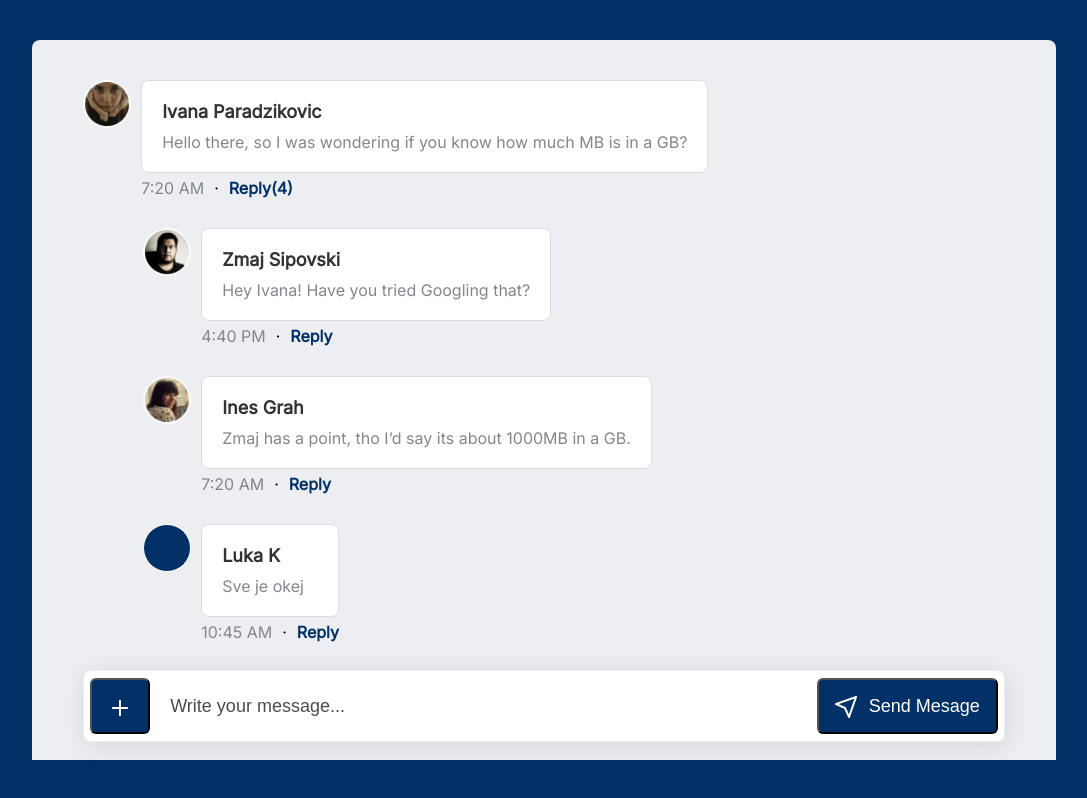
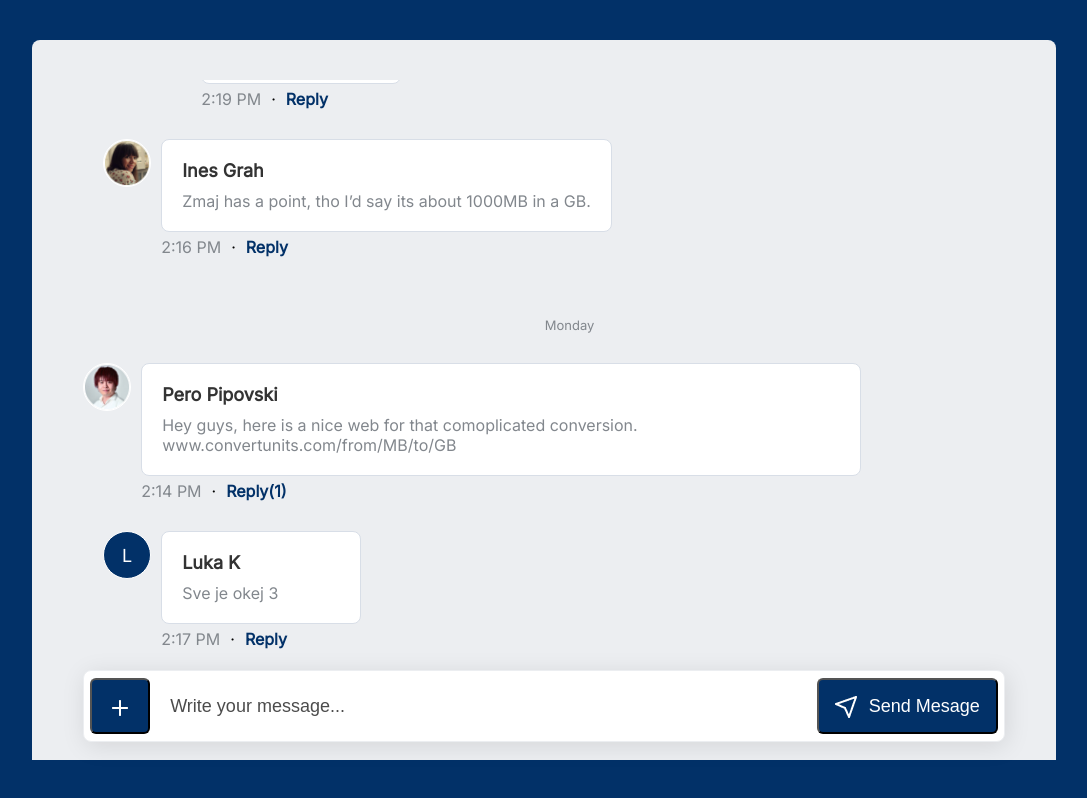
Before and after one commit to lkoscak/comments-feature, a React (Vite) app in the folder client/: page / in a window 1280 px wide. Shown: the whole page, without its empty margins (96-1183 px from the left). Built offline with nearby package versions, Linux system fonts and the light colour scheme.

Commit message:
Almost finished with functionalities

```diff
--- a/client/package.json
+++ b/client/package.json
@@ -13,7 +13,8 @@
 		"moment": "^2.29.4",
 		"react": "^18.2.0",
 		"react-dom": "^18.2.0",
-		"styled-components": "^6.0.8"
+		"styled-components": "^6.0.8",
+		"uuid": "^9.0.1"
 	},
 	"devDependencies": {
 		"@types/react": "^18.2.15",
--- a/client/src/assets/data/comments.json
+++ b/client/src/assets/data/comments.json
@@ -5,39 +5,39 @@
 				"id": "2",
 				"author": {
 					"name": "Pero Pipovski",
-					"picture": "pero.png"
+					"picture": "pero.jpg"
 				},
 				"text": "Hey guys, here is a nice web for that comoplicated conversion. www.convertunits.com/from/MB/to/GB",
-				"timestamp": 1626861080278
+				"timestamp": 1695046477
 			},
 			{
 				"id": "1",
 				"author": {
 					"name": "Ivana Paradzikovic",
-					"picture": "ivana.png"
+					"picture": "ivana.jpg"
 				},
 				"text": "Hello there, so I was wondering if you know how much MB is in a GB?",
-				"timestamp": 414514740000
+				"timestamp": 1694096077
 			},
 			{
 				"id": "3",
 				"parent_id": "1",
 				"author": {
 					"name": "Zmaj Sipovski",
-					"picture": "zmaj.png"
+					"picture": "zmaj.jpg"
 				},
 				"text": "Hey Ivana! Have you tried Googling that?",
-				"timestamp": 414514860000
+				"timestamp": 1694096100
 			},
 			{
 				"id": "4",
 				"parent_id": "1",
 				"author": {
 					"name": "Ines Grah",
-					"picture": "ines.png"
+					"picture": "ines.jpg"
 				},
 				"text": "Zmaj has a point, tho I’d say its about 1000MB in a GB.",
-				"timestamp": 414516900000
+				"timestamp": 1694096200
 			},
 			{
 				"id": "5",
@@ -47,7 +47,7 @@
 					"picture": null
 				},
 				"text": "Sve je okej",
-				"timestamp": 414516912345
+				"timestamp": 1695046677
 			},
 			{
 				"id": "6",
@@ -57,7 +57,7 @@
 					"picture": null
 				},
 				"text": "Sve je okej 2",
-				"timestamp": 414516912389
+				"timestamp": 1695046777
 			},
 			{
 				"id": "7",
@@ -67,7 +67,7 @@
 					"picture": null
 				},
 				"text": "Sve je okej 3",
-				"timestamp": 414516912467
+				"timestamp": 1695046677
 			}
 		]
 	}
--- a/client/src/assets/wrappers/Comment.js
+++ b/client/src/assets/wrappers/Comment.js
@@ -3,16 +3,34 @@ import styled from "styled-components";
 const Wrapper = styled.div`
 	width: 100%;
 	margin-bottom: 30px;
-
+	display: flex;
+	flex-direction: column;
+	.time-header {
+		font-size: 13px;
+		color: var(--color-text-primaryLight);
+		align-self: center;
+		padding: 30px 0px;
+	}
 	.container {
 		max-width: 80%;
 		display: flex;
 		justify-content: flex-start;
 		gap: 10px;
-		margin-left: ${({ isReply }) => (isReply ? "60px" : "0px")};
+		margin-left: ${({ replyLevel }) => `${replyLevel * 20}px`};
+
+		.reply-connector {
+			position: absolute;
+			border: 2px 1xp 0px 0px solid black;
+			height: 20px;
+			width: 20px;
+			top: 0;
+			left: 0;
+		}
+
 		.avatar-container {
 			align-self: flex-start;
 			height: 100%;
+			position: relative;
 
 			.avatar {
 				height: 48px;
@@ -23,6 +41,11 @@ const Wrapper = styled.div`
 
 			.avatar.no-img {
 				background-color: var(--color-bg-primaryDark);
+				color: #ffffff;
+				display: flex;
+				align-items: center;
+				justify-content: center;
+				font-size: 18px;
 			}
 		}
 
@@ -42,6 +65,7 @@ const Wrapper = styled.div`
 				background-color: var(--color-bg-secondaryLight);
 				gap: 10px;
 				padding: 20px;
+				min-width: 200px;
 
 				h3,
 				p {
--- a/client/src/components/Container.jsx
+++ b/client/src/components/Container.jsx
@@ -1,12 +1,15 @@
 import Wrapper from "../assets/wrappers/Container";
 import CommentInput from "./comment_input/CommentInput";
 import CommentsDisplay from "./comments_display/CommentsDisplay";
+import { AppProvider } from "../context/appContext";
 
 const Container = () => {
 	return (
 		<Wrapper>
-			<CommentsDisplay></CommentsDisplay>
-			<CommentInput></CommentInput>
+			<AppProvider>
+				<CommentsDisplay></CommentsDisplay>
+				<CommentInput></CommentInput>
+			</AppProvider>
 		</Wrapper>
 	);
 };
--- a/client/src/components/comment_input/CommentInput.jsx
+++ b/client/src/components/comment_input/CommentInput.jsx
@@ -2,16 +2,44 @@ import Wrapper from "../../assets/wrappers/CommentInput";
 import Button from "../UI/Button";
 import plusIcon from "../../assets/images/icons/plus.png";
 import sendMessageIcon from "../../assets/images/icons/send_message.png";
+import { useState, useEffect, useRef } from "react";
+import useAppContext from "../../hooks/useAppContext";
 
 const CommentInput = () => {
+	const [message, setMessage] = useState("");
+
+	const inputRef = useRef(null);
+
+	const { addComment, replyingToComment } = useAppContext();
+
+	useEffect(() => {
+		if (!replyingToComment) return;
+		inputRef.current.focus();
+	}, [replyingToComment]);
+
+	const sendMessageHandler = () => {
+		if ((message || "").trim() === "") return;
+		addComment(message);
+		setMessage("");
+	};
+
 	return (
 		<Wrapper>
 			<div className="input">
 				<Button>
 					<img src={plusIcon} alt="Plus button"></img>
 				</Button>
-				<input type="text" placeholder="Write your message..."></input>
-				<Button>
+				<input
+					type="text"
+					placeholder="Write your message..."
+					value={message}
+					onChange={(e) => setMessage(e.target.value)}
+					onKeyDown={(e) => {
+						if (e.key === "Enter") sendMessageHandler(message);
+					}}
+					ref={inputRef}
+				></input>
+				<Button onClick={() => sendMessageHandler()}>
 					<div style={{ display: "flex", gap: "12px" }}>
 						<img src={sendMessageIcon} alt="Plus button"></img>
 						<span className="button-text">Send Mesage</span>
--- a/client/src/components/comments_display/Comment.jsx
+++ b/client/src/components/comments_display/Comment.jsx
@@ -1,22 +1,58 @@
 import Wrapper from "../../assets/wrappers/Comment";
 import moment from "moment/moment";
+import useAppContext from "../../hooks/useAppContext";
 
-const Comment = ({ comment }) => {
+const Comment = ({
+	comment,
+	replyLevel = 0,
+	isFirstReply,
+	shouldDisplayTimeHeader = false,
+	isSameDateAsParent = true,
+}) => {
+	const { replyToComment } = useAppContext();
+
+	const getFormatedTimeInfo = (timestamp) => {
+		if (moment.unix(timestamp).isSame(moment(), "day")) return "Today";
+		if (moment.unix(timestamp).isSame(moment().subtract(1, "day"), "day"))
+			return "Yesterday";
+		if (
+			moment
+				.unix(timestamp)
+				.isAfter(moment().subtract(7, "days").startOf("day"))
+		)
+			return moment.unix(timestamp).format("dddd");
+		return moment.unix(timestamp).format("dddd, DD.MM.yyyy.");
+	};
 	const commentDateTime = comment.timestamp
-		? moment.unix(comment.timestamp).format("LT")
+		? isSameDateAsParent
+			? moment.unix(comment.timestamp).format("LT")
+			: `${getFormatedTimeInfo(comment.timestamp)}, ${moment
+					.unix(comment.timestamp)
+					.format("LT")}`
 		: "";
+
 	return (
 		<>
-			<Wrapper isReply={!comment.replies}>
+			<Wrapper replyLevel={replyLevel} id={`comment_${comment.id}`}>
+				{!comment.parent_id && shouldDisplayTimeHeader && (
+					<div className="time-header">
+						{getFormatedTimeInfo(comment.timestamp)}
+					</div>
+				)}
 				<div className="container">
 					<div className="avatar-container">
+						{isFirstReply && <div className="reply-connector"></div>}
 						{comment.author.picture ? (
 							<img
 								className="avatar"
 								src={`src/assets/images/${comment.author.picture}`}
 							/>
 						) : (
-							<div className="avatar no-img"></div>
+							<div className="avatar no-img">
+								{comment.author.name
+									? comment.author.name.charAt(0).toUpperCase()
+									: ""}
+							</div>
 						)}
 					</div>
 					<div className="comment">
@@ -28,7 +64,12 @@ const Comment = ({ comment }) => {
 							<span className="timestamp">{commentDateTime}</span>
 							<span>&#183;</span>
 							<div className="actions">
-								<span className="action-reply">{`Reply${
+								<span
+									className="action-reply"
+									onClick={() => {
+										replyToComment(comment.id);
+									}}
+								>{`Reply${
 									comment.replies && comment.replies.length > 0
 										? `(${comment.replies.length})`
 										: ""
@@ -39,8 +80,18 @@ const Comment = ({ comment }) => {
 				</div>
 			</Wrapper>
 			{comment.replies &&
-				comment.replies.map((reply) => {
-					return <Comment key={reply.id} comment={reply}></Comment>;
+				comment.replies.map((reply, index) => {
+					return (
+						<Comment
+							key={reply.id}
+							comment={reply}
+							replyLevel={(replyLevel || 0) + 1}
+							isFirstReply={index === 0}
+							isSameDateAsParent={moment
+								.unix(comment.timestamp)
+								.isSame(moment.unix(reply.timestamp), "day")}
+						></Comment>
+					);
 				})}
 		</>
 	);
--- a/client/src/components/comments_display/CommentsDisplay.jsx
+++ b/client/src/components/comments_display/CommentsDisplay.jsx
@@ -1,12 +1,31 @@
 import Wrapper from "../../assets/wrappers/CommentsDisplay";
-import commentsData from "../../assets/data/comments.json";
 import Comment from "./Comment";
-import { useState, useMemo } from "react";
+import { useMemo, useRef, useEffect } from "react";
+import moment from "moment";
+import useAppContext from "../../hooks/useAppContext";
 
 const CommentsDisplay = () => {
-	const [comments, setComments] = useState(
-		() => commentsData?.data.comments || []
-	);
+	const { comments, replyingToComment, replyToComment, latestReplyId } =
+		useAppContext();
+
+	const commentsRef = useRef(null);
+
+	useEffect(() => {
+		if (replyingToComment) {
+			commentsRef.current
+				?.querySelector(`#comment_${latestReplyId}`)
+				?.scrollIntoView({
+					behavior: "smooth",
+					block: "center",
+					inline: "center",
+				});
+			replyToComment(null);
+			return;
+		}
+		commentsRef.current?.lastElementChild?.scrollIntoView({
+			behavior: "smooth",
+		});
+	}, [comments]);
 
 	const transformComments = (comments) => {
 		// Flatten comment replies to one level
@@ -25,15 +44,11 @@ const CommentsDisplay = () => {
 		};
 
 		const sortComments = (comments) => {
-			comments.forEach((comment) => {
-				if (comment.replies && comment.replies.length > 0) {
-					comment.replies = comment.replies.sort(
-						(a, b) => a.timestamp - b.timestamp
-					);
-				}
-			});
 			return comments.sort((a, b) => a.timestamp - b.timestamp);
 		};
+
+		// sort comments by timestamp
+		comments = sortComments(comments);
 
 		// Create a map of comments using their IDs as keys for efficient lookup.
 		const commentMap = new Map();
@@ -55,11 +70,11 @@ const CommentsDisplay = () => {
 			}
 		});
 
-		topLevelComments.forEach((comment) => {
+		/* topLevelComments.forEach((comment) => {
 			comment.replies = getRepliesToComment(comment);
-		});
+		}) */
 
-		return sortComments(topLevelComments);
+		return topLevelComments;
 	};
 
 	const transformedComments = useMemo(
@@ -70,9 +85,20 @@ const CommentsDisplay = () => {
 	console.log(transformedComments);
 
 	return (
-		<Wrapper>
-			{transformedComments.map((comment) => {
-				return <Comment key={comment.id} comment={comment}></Comment>;
+		<Wrapper ref={commentsRef}>
+			{transformedComments.map((comment, index) => {
+				return (
+					<Comment
+						key={comment.id}
+						comment={comment}
+						shouldDisplayTimeHeader={
+							index === 0 ||
+							!moment
+								.unix(comment.timestamp)
+								.isSame(moment.unix(comments[index - 1].timestamp), "day")
+						}
+					></Comment>
+				);
 			})}
 		</Wrapper>
 	);
--- /dev/null
+++ b/client/src/context/appContext.jsx
@@ -0,0 +1,57 @@
+import React, { useState } from "react";
+import commentsData from "../assets/data/comments.json";
+import { v4 as uuid } from "uuid";
+import moment from "moment";
+
+const initialState = {
+	comments: null,
+	addComment: () => {},
+	replyingToComment: null,
+	replyToComment: () => {},
+	latestReplyId: null,
+};
+const AppContext = React.createContext(initialState);
+
+const AppProvider = ({ children }) => {
+	const [comments, setComments] = useState(
+		() => commentsData?.data.comments || []
+	);
+	const [replyingToComment, setReplyingToComment] = useState(null);
+	const [latestReplyId, setLatestReplyId] = useState(null);
+
+	const addCommentHandler = (message) => {
+		const id = uuid();
+		const comment = {
+			id,
+			parent_id: replyingToComment || null,
+			author: {
+				name: "Luka K",
+				picture: null,
+			},
+			text: message,
+			timestamp: moment().unix(),
+		};
+		setComments((state) => {
+			return [...state, comment];
+		});
+		setLatestReplyId(id);
+	};
+	const replyToCommentHandler = (id) => {
+		setReplyingToComment(id);
+	};
+	return (
+		<AppContext.Provider
+			value={{
+				comments,
+				addComment: addCommentHandler,
+				replyingToComment,
+				replyToComment: replyToCommentHandler,
+				latestReplyId,
+			}}
+		>
+			{children}
+		</AppContext.Provider>
+	);
+};
+
+export { AppContext, AppProvider };
--- /dev/null
+++ b/client/src/hooks/useAppContext.js
@@ -0,0 +1,8 @@
+import { useContext } from "react";
+import { AppContext } from "../context/appContext";
+
+const useAppContext = () => {
+	return useContext(AppContext);
+};
+
+export default useAppContext;
```
Also changed, not shown: 1 other file (tests, documents, lock files or other folders).
